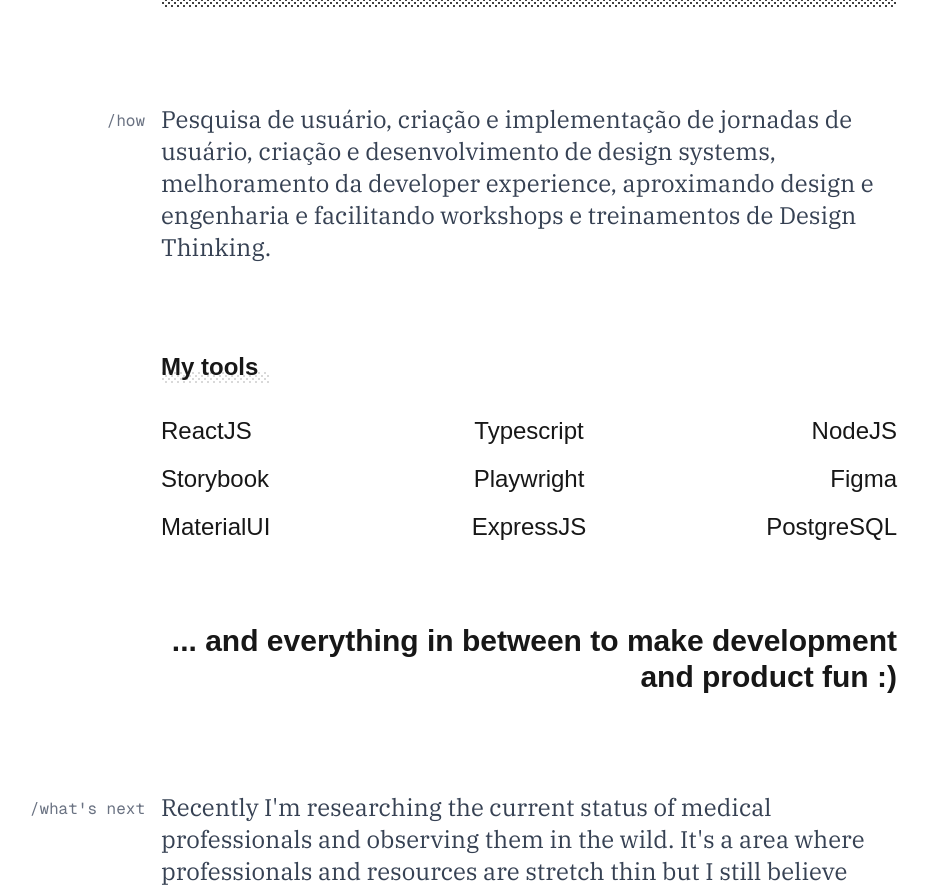
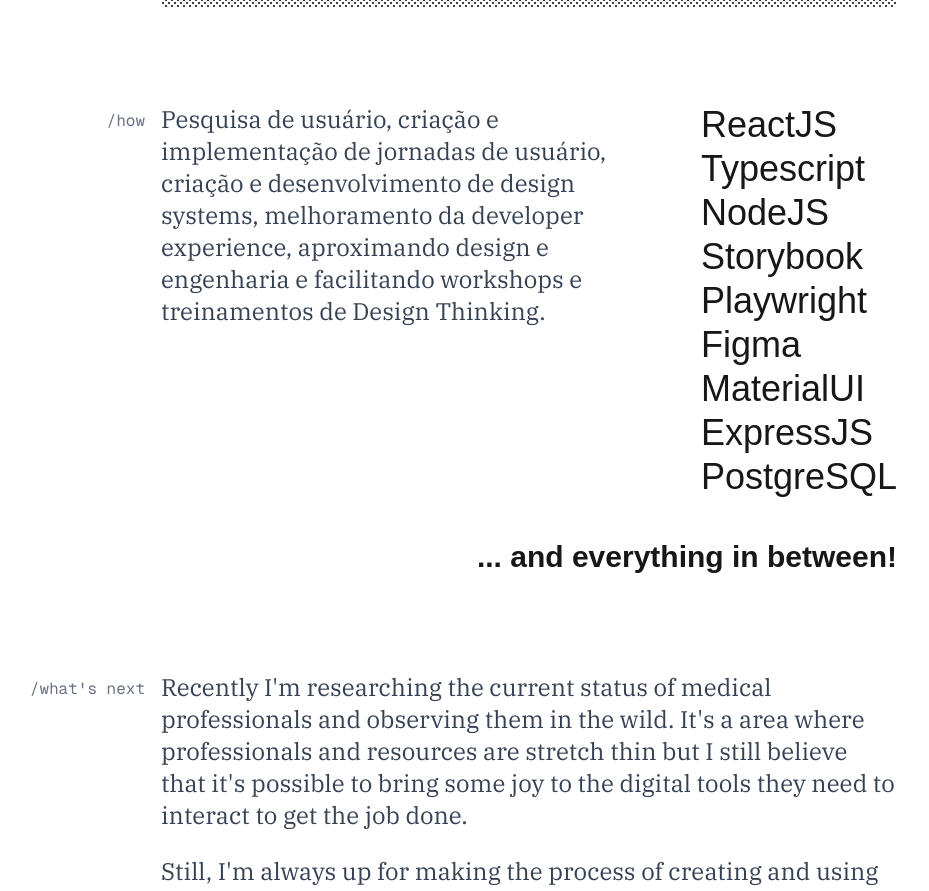
Before and after one commit to bernbecht/bbp-portfolio, a Next.js app: page / in a window 1280 px wide. Shown: the part 1409-2300 px from the top of the page, without its empty margins (111-1040 px from the left). Built offline with nearby package versions, Linux system fonts and the light colour scheme.

Commit message:
💄 changes layout for my tools

```diff
--- a/app/globals.css
+++ b/app/globals.css
@@ -80,43 +80,6 @@
     @apply text-xl;
   }
 
-  .tools-section_title {
-    @apply text-2xl;
-    position: relative;
-    display: inline-block;
-    font-weight: 700;
-  }
-
-  .tools-section_title::before {
-    content: "";
-    position: absolute;
-    top: 0;
-    left: 0;
-    right: 0;
-    bottom: 0;
-    background-image: url("/dither.svg");
-    background-repeat: repeat;
-    background-position: 2px 2px;
-    opacity: 0.2;
-    z-index: -1;
-    top: 20px;
-  }
-
-  .tools-grid {
-    grid-template-columns: repeat(3, 1fr);
-    gap: 1rem;
-    list-style: none;
-    display: grid;
-    @apply text-2xl;
-  }
-
-  .tools-grid li:nth-child(3n + 2) {
-    text-align: center;
-  }
-  .tools-grid li:nth-child(3n + 3) {
-    text-align: right;
-  }
-
   .pressable-button {
     transition:
       transform 0.1s ease,
--- a/app/page.tsx
+++ b/app/page.tsx
@@ -26,14 +26,14 @@
         <CompaniesGrid />
       </Section>
       <Section id="how" label="/how">
+        <div className="flex flex-wrap sm:flex-nowrap gap-10">
           <SectionParagraph>
             Pesquisa de usuário, criação e implementação de jornadas de usuário,
-          criação e desenvolvimento de design systems, melhoramento da developer
-          experience, aproximando design e engenharia e facilitando workshops e
-          treinamentos de Design Thinking.
+            criação e desenvolvimento de design systems, melhoramento da
+            developer experience, aproximando design e engenharia e facilitando
+            workshops e treinamentos de Design Thinking.
           </SectionParagraph>
-        <h1 className={`tools-section_title mb-8 mt-16 pr-3`}>My tools</h1>
-        <ul className={`tools-grid`}>
+          <ul className="text-4xl leading-11">
             <li>ReactJS</li>
             <li>Typescript</li>
             <li>NodeJS</li>
@@ -44,8 +44,9 @@
             <li>ExpressJS</li>
             <li>PostgreSQL</li>
           </ul>
-        <div className="text-right text-3xl mt-20 font-bold">
-          ... and everything in between to make development and product fun :)
+        </div>
+        <div className="sm:text-right text-3xl mt-10 font-bold">
+          ... and everything in between!
         </div>
       </Section>
       <Section id="next" label="/what's next">
```
Lines whose indentation alone changed are shown as unchanged.
